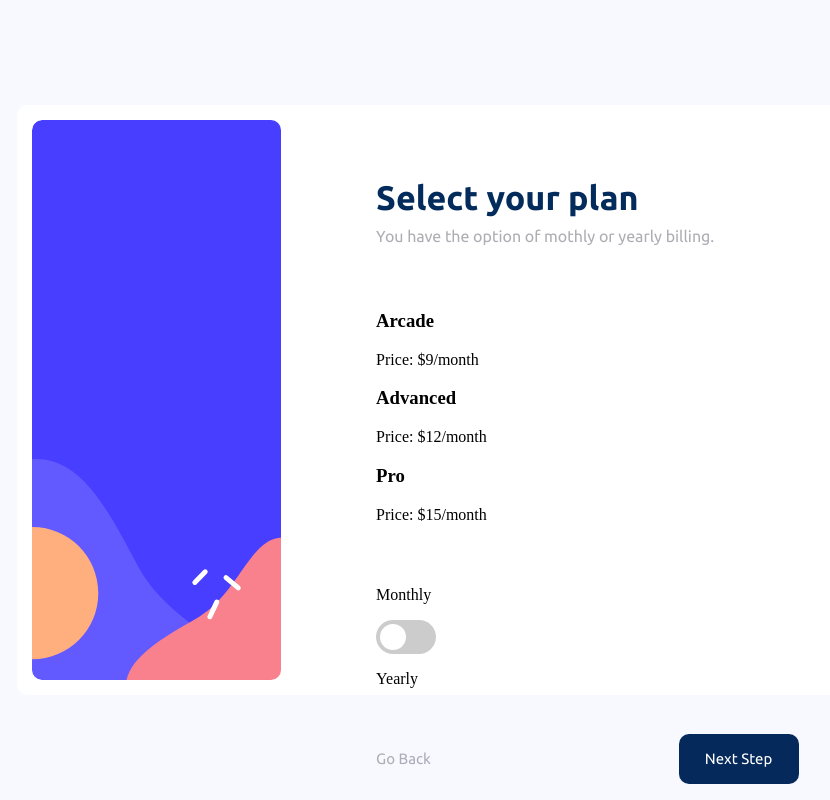
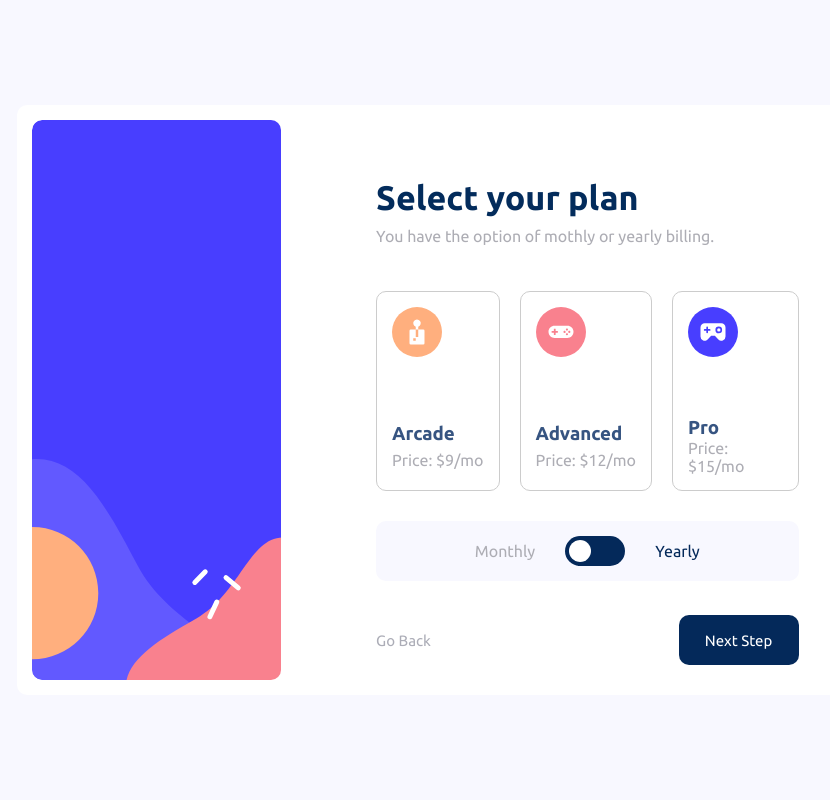
Before and after one commit to EdoardoMiglioli/Multi-step-form-design, a React (Create React App) app in the folder multi-step-form/: page / in a window 1280 px wide. Both pictures are taken after a click on the button "Next Step". Shown: the whole page, without its empty margins (185-1015 px from the left). Built offline with nearby package versions, Linux system fonts and the light colour scheme.

Commit message:
styled step 2

```diff
--- a/multi-step-form/src/components/StepsComponents/Step2/PlanCard.jsx
+++ b/multi-step-form/src/components/StepsComponents/Step2/PlanCard.jsx
@@ -2,9 +2,11 @@ import React from 'react';
 
 const PlanCard = ({ title, price, imageName }) => {
 
+  const imgPath = `${process.env.PUBLIC_URL}/assets/images/${imageName}`;
 
   return (
     <div className="plan-card">
+      <img className="plan-card-icon" src={imgPath} />
       <h3 className="plan-card-title">{title}</h3>
       <p className="plan-card-price">Price: {price}</p>
     </div>
--- a/multi-step-form/src/components/StepsComponents/Step2/PlanSection.jsx
+++ b/multi-step-form/src/components/StepsComponents/Step2/PlanSection.jsx
@@ -12,19 +12,19 @@ const PlanSelection = ({ setSelectedPlan }) => {
         <div className="plan-cards">
             <PlanCard
               title="Arcade"
-              price="$9/month"
+              price="$9/mo"
               imageName="icon-arcade.svg"
               onClick={() => handleSelectPlan("Arcade")}
             />
             <PlanCard
               title="Advanced"
-              price="$12/month"
+              price="$12/mo"
               imageName="icon-advanced.svg"
               onClick={() => handleSelectPlan("Advanced")}
             />
             <PlanCard
               title="Pro"
-              price="$15/month"
+              price="$15/mo"
               imageName="icon-pro.svg"
               onClick={() => handleSelectPlan("Pro")}
             />
--- a/multi-step-form/src/components/StepsComponents/Step2/SwitchSection.jsx
+++ b/multi-step-form/src/components/StepsComponents/Step2/SwitchSection.jsx
@@ -1,21 +1,20 @@
-// SwitchSection.js
 import React, { useState } from 'react';
 
-const SwitchSection = () => {
-    const [isChecked, setIsChecked] = useState(false);
+const SwitchSection = ({ isMonthly, chengeIsMonthly }) => {
+    const [isChecked, setIsChecked] = useState(isMonthly);
 
     const handleChange = () => {
-      setIsChecked(!isChecked);
+      setIsChecked(!isMonthly);
     };
 
     return (
         <div className="switch-section-container">
-            <p className="switch-section-text">Monthly</p>
+            <p className={isMonthly ? "selected-switch-section-text" : "switch-section-text" }>Monthly</p>
             <label className="switch">
                 <input type="checkbox" />
                 <span className="slider round"></span>
             </label>
-            <p className="switch-section-text">Yearly</p>
+            <p className={!isMonthly ? "selected-switch-section-text" : "switch-section-text" }>Yearly</p>
         </div>
     );
 };
--- a/multi-step-form/src/styles/step.css
+++ b/multi-step-form/src/styles/step.css
@@ -65,11 +65,61 @@
 
 /* Step 2 */
 
+.plan-cards {
+  display: grid;
+  grid-template-columns: auto auto auto;
+  gap: 20px;
+}
+
+.plan-card {
+  display: grid;
+  padding: 15px;
+  border: 1px solid #ccc;
+  border-radius: 10px;
+  font-family: var(--font-family);
+}
+
+.plan-card-icon {
+  height: 50px;
+  margin-bottom: 60px;
+}
+
+.plan-card-title {
+  margin: 0;
+  color: var(--text-color);
+}
+
+.plan-card-price {
+  margin: 0;
+  color: var(--secondary-text-color);
+}
+
+.switch-section-text {
+  color: var(--secondary-text-color);
+}
+
+.selected-switch-section-text {
+  color: var(--next-button-color);
+}
+
+.switch-section-container {
+  display: flex;
+  align-items: center;
+  justify-content: center;
+  width: 100%;
+  height: 60px;
+  border-radius: 10px;
+  margin: 0 auto;
+  background-color: ghostwhite;
+  font-family: var(--font-family);
+}
+
 .switch {
   position: relative;
   display: inline-block;
   width: 60px;
-  height: 34px;
+  height: 30px;
+  margin: 0 30px;
 }
 
 .switch input {
@@ -85,7 +135,7 @@
   left: 0;
   right: 0;
   bottom: 0;
-  background-color: #ccc;
+  background-color: var(--next-button-color);
   -webkit-transition: .4s;
   transition: .4s;
 }
@@ -93,21 +143,13 @@
 .slider:before {
   position: absolute;
   content: "";
-  height: 26px;
-  width: 26px;
+  height: 22px;
+  width: 22px;
   left: 4px;
   bottom: 4px;
   background-color: white;
   -webkit-transition: .4s;
   transition: .4s;
-}
-
-input:checked + .slider {
-  background-color: #2196F3;
-}
-
-input:focus + .slider {
-  box-shadow: 0 0 1px #2196F3;
 }
 
 input:checked + .slider:before {
```
Lines whose indentation alone changed are shown as unchanged.
